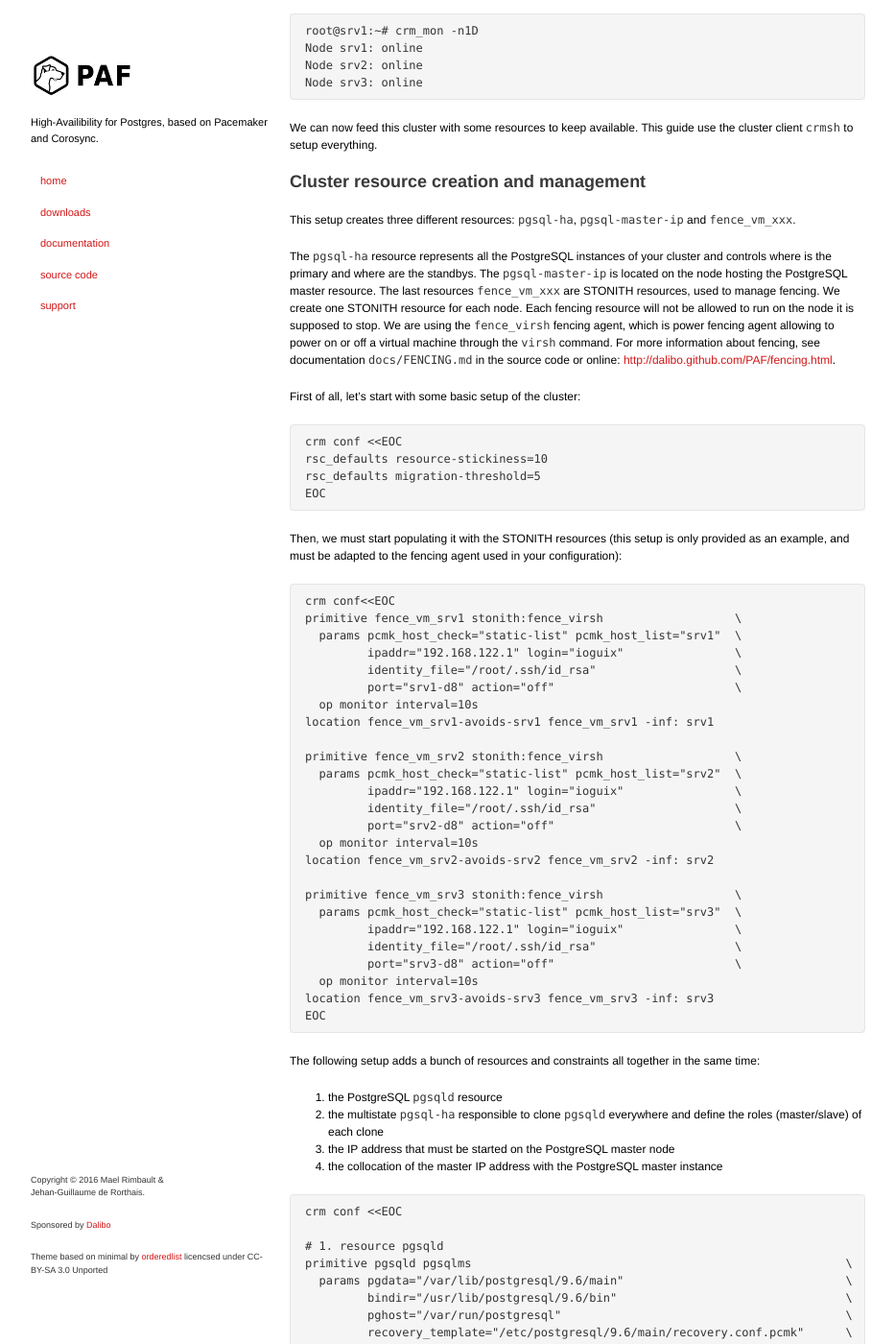
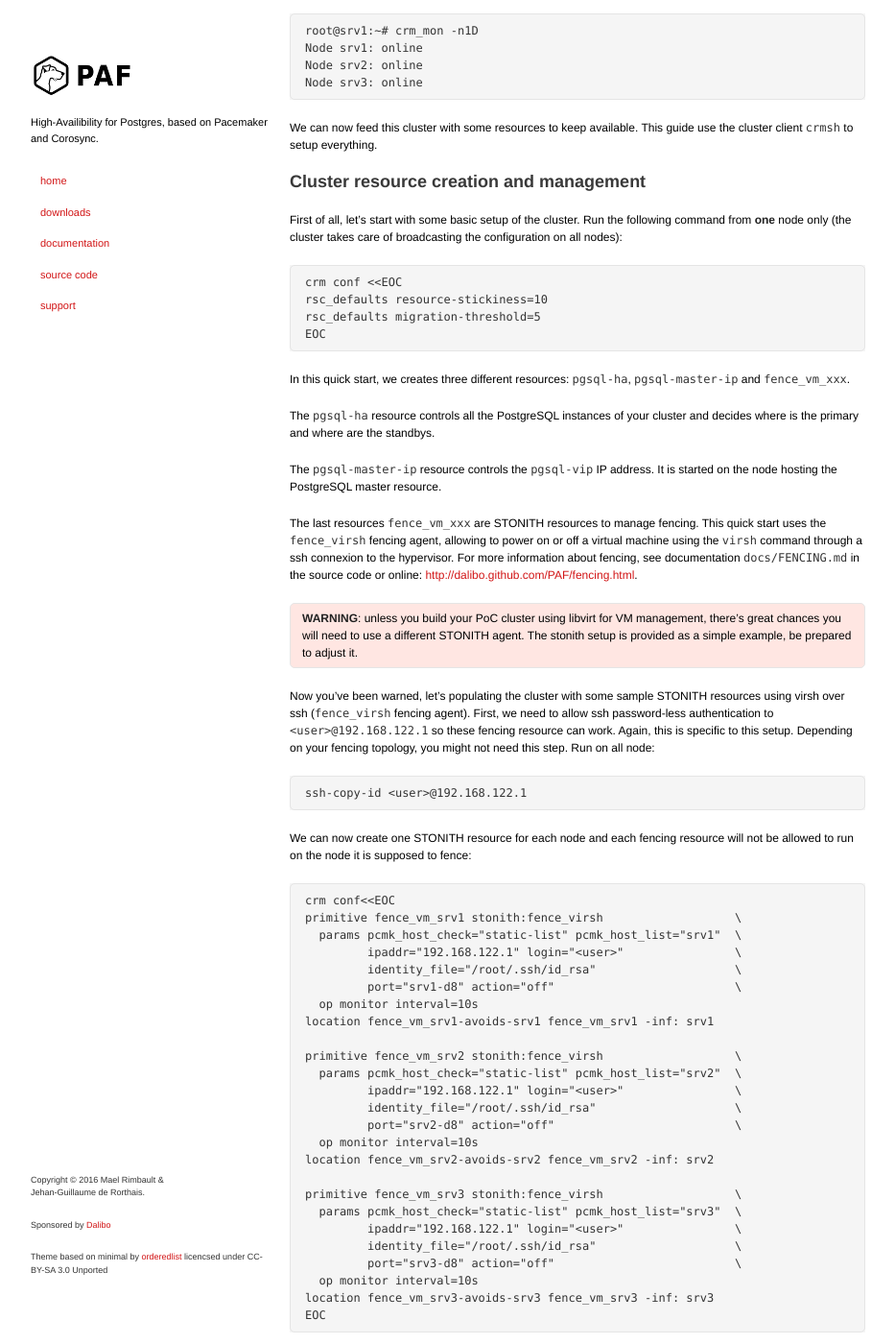
Before and after one commit to ClusterLabs/PAF, a Jekyll site: the page built from Quick_Start-Debian-8.md, in a window 1280 px wide and 1400 px high, scrolled down 5460 px. Shown: the whole window at 96% size, without its empty margins (173-1106 px from the left). Built offline with Jekyll 4.4.1, drawn with Linux system fonts in a browser that asks for light colours; some of the changed text lies outside the part shown.

Commit message:
Some rewording in Quick starts

````diff
--- a/Quick_Start-Debian-8.md
+++ b/Quick_Start-Debian-8.md
@@ -115,7 +115,7 @@ systemd-tmpfiles --create /etc/tmpfiles.d/postgresql-part.conf
 ## PostgreSQL setup
 
 > **WARNING**: building PostgreSQL standby is not the main subject here. The
-> following steps are __**quick and dirty**__. They lack of security, WAL
+> following steps are __**QUICK AND DIRTY**__. They lack of security, WAL
 > retention and so on. Rely on the [PostgreSQL documentation](http://www.postgresql.org/docs/current/static/index.html)
 > for a proper setup.
 {: .warning}
@@ -346,23 +346,9 @@ use the cluster client `crmsh` to setup everything.
 
 ## Cluster resource creation and management
 
-This setup creates three different resources: `pgsql-ha`, `pgsql-master-ip`
-and `fence_vm_xxx`.
-
-The `pgsql-ha` resource represents all the PostgreSQL instances of your cluster
-and controls where is the primary and where are the standbys.
-The `pgsql-master-ip` is located on the node hosting the PostgreSQL master
-resource.
-The last resources `fence_vm_xxx` are STONITH resources, used to manage fencing.
-We create one STONITH resource for each node. Each fencing resource will not be
-allowed to run on the node it is supposed to stop. We are using the
-`fence_virsh` fencing agent, which is power fencing agent allowing to power on
-or off a virtual machine through the `virsh` command. For more information
-about fencing, see documentation `docs/FENCING.md` in the source code or
-online:
-[http://dalibo.github.com/PAF/fencing.html]({{ site.baseurl }}/fencing.html).
-
-First of all, let's start with some basic setup of the cluster:
+First of all, let's start with some basic setup of the cluster. Run
+the following command from **one** node only (the cluster takes care of
+broadcasting the configuration on all nodes):
 
 ```
 crm conf <<EOC
@@ -371,15 +357,47 @@ rsc_defaults migration-threshold=5
 EOC
 ```
 
-Then, we must start populating it with the STONITH resources (this setup is
-only provided as an example, and must be adapted to the fencing agent used in
-your configuration):
+In this quick start, we creates three different resources: `pgsql-ha`,
+`pgsql-master-ip` and `fence_vm_xxx`.
+
+The `pgsql-ha` resource controls all the PostgreSQL instances of your cluster
+and decides where is the primary and where are the standbys.
+
+The `pgsql-master-ip` resource controls the `pgsql-vip` IP address. It is
+started on the node hosting the PostgreSQL master resource.
+
+The last resources `fence_vm_xxx` are STONITH resources to manage fencing.
+This quick start uses the `fence_virsh` fencing agent, allowing to power on or
+off a virtual machine using the `virsh` command through a ssh connexion to the
+hypervisor. For more information about fencing, see documentation
+`docs/FENCING.md` in the source code or online:
+[http://dalibo.github.com/PAF/fencing.html]({{ site.baseurl }}/fencing.html).
+
+> **WARNING**: unless you build your PoC cluster using libvirt for VM
+> management, there's great chances you will need to use a different STONITH
+> agent. The stonith setup is provided as a simple example, be prepared to
+> adjust it.
+{: .warning}
+
+Now you've been warned, let's populating the cluster with some sample STONITH
+resources using virsh over ssh (`fence_virsh` fencing agent). First, we need
+to allow ssh password-less authentication to `<user>@192.168.122.1` so
+these fencing resource can work. Again, this is specific to this setup.
+Depending on your fencing topology, you might not need this step. Run on all
+node:
+
+~~~
+ssh-copy-id <user>@192.168.122.1
+~~~
+
+We can now create one STONITH resource for each node and each fencing
+resource will not be allowed to run on the node it is supposed to fence:
 
 ```
 crm conf<<EOC
 primitive fence_vm_srv1 stonith:fence_virsh                   \
   params pcmk_host_check="static-list" pcmk_host_list="srv1"  \
-         ipaddr="192.168.122.1" login="ioguix"                \
+         ipaddr="192.168.122.1" login="<user>"                \
          identity_file="/root/.ssh/id_rsa"                    \
          port="srv1-d8" action="off"                          \
   op monitor interval=10s
@@ -387,7 +405,7 @@ location fence_vm_srv1-avoids-srv1 fence_vm_srv1 -inf: srv1
 
 primitive fence_vm_srv2 stonith:fence_virsh                   \
   params pcmk_host_check="static-list" pcmk_host_list="srv2"  \
-         ipaddr="192.168.122.1" login="ioguix"                \
+         ipaddr="192.168.122.1" login="<user>"                \
          identity_file="/root/.ssh/id_rsa"                    \
          port="srv2-d8" action="off"                          \
   op monitor interval=10s
@@ -395,7 +413,7 @@ location fence_vm_srv2-avoids-srv2 fence_vm_srv2 -inf: srv2
 
 primitive fence_vm_srv3 stonith:fence_virsh                   \
   params pcmk_host_check="static-list" pcmk_host_list="srv3"  \
-         ipaddr="192.168.122.1" login="ioguix"                \
+         ipaddr="192.168.122.1" login="<user>"                \
          identity_file="/root/.ssh/id_rsa"                    \
          port="srv3-d8" action="off"                          \
   op monitor interval=10s
@@ -412,6 +430,7 @@ the same time:
   3. the IP address that must be started on the PostgreSQL master node
   4. the collocation of the master IP address with the PostgreSQL master
      instance
+  5. the ordering constraints between the IP address and the PostgreSQL master
 
 ```
 crm conf <<EOC
@@ -454,9 +474,11 @@ order demote-then-stop-ip Mandatory:   \
 
 EOC
 ```
-> **WARNING**: in step 4, the start/stop and promote/demote order for these
-> resources must be asymetrical: we __must__ keep the master IP on the master
-> during its demote process.
+
+> **WARNING**: in step 5, the start/stop and promote/demote order for these
+> resources must be asymetrical: we __MUST__ keep the master IP on the master
+> during its demote process so the standbies receive everything during the
+> master shutdown.
 {: .warning}
 
 Note that the values for `timeout` and `interval` on each operation are based
````
Also changed, not shown: other parts of Quick_Start-Debian-8.md (+2 -1 lines), Quick_Start-CentOS-6.md (+39 -23 lines), Quick_Start-CentOS-7.md (+45 -30 lines), Quick_Start-Debian-8-two_nodes.md (+47 -27 lines).
